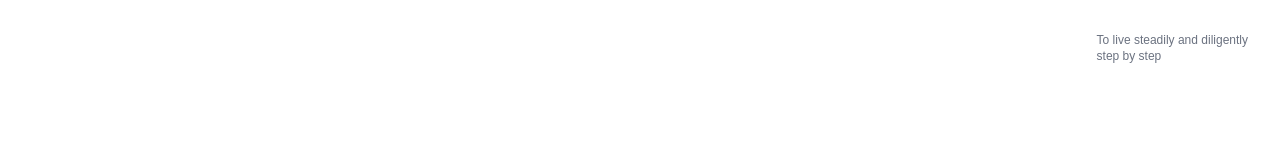
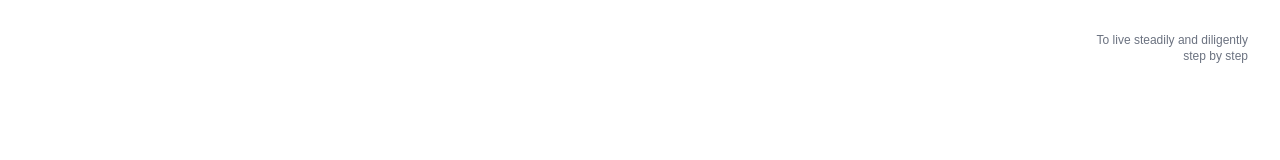
Before and after one commit to liness0713-cell/my-portfolio, a Next.js app: page / in a window 1280 px wide. Shown: the top 160 px of the page. Built offline with nearby package versions, Linux system fonts and the light colour scheme; no server answers; the database is empty.

Commit message:
边距细微调整

```diff
--- a/pages/index.tsx
+++ b/pages/index.tsx
@@ -31,7 +31,7 @@ export default function Home() {
     <main className="min-h-screen flex items-center justify-center bg-white">
 
       {/* 容器添加外边距，限制最大宽度 */}
-      <div className="w-full mx-auto max-w-4xl m-20">
+      <div className="mx-auto w-full max-w-4xl my-40 mx-4 sm:mx-20">
         <div className="flex flex-row items-center">
 
           {/* 左侧文字区域 */}
@@ -62,7 +62,7 @@ export default function Home() {
       </div>
 
       {/* 右上角英文 */}
-      <div className="absolute top-8 right-8 text-xs text-gray-500">
+      <div className="absolute top-8 right-8 text-xs text-right text-gray-500">
         To live steadily and diligently<br />step by step
       </div>
 
```
